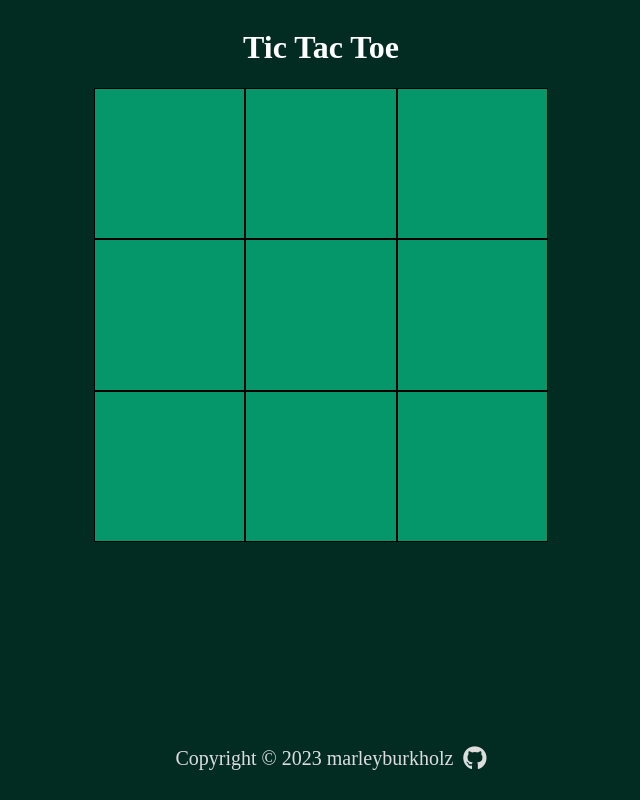
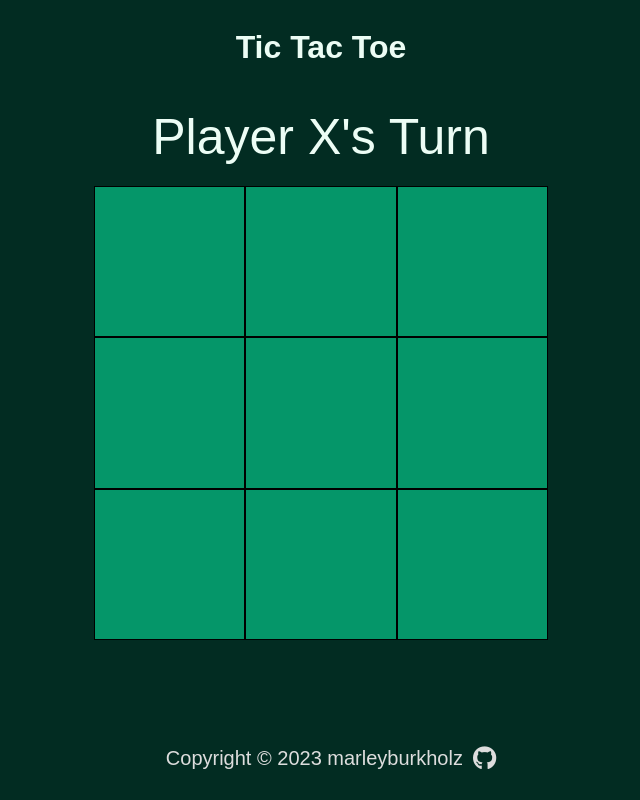
Before and after one commit to saltxd/tic-tac-toe, a plain HTML site: page index.html in a window 1280 px wide. Shown: the whole page, without its empty margins (319-959 px from the left). Drawn offline with Linux system fonts and the light colour scheme.

Commit message:
Change font color & global variables

```diff
--- a/index.html
+++ b/index.html
@@ -14,6 +14,7 @@
     <h1>Tic Tac Toe</h1>
   </header>
   <div class="main">
+    <div class="message">Player X's Turn</div>
     <div id="gameboard">
       <div class="cell"></div>
       <div class="cell"></div>
--- a/style.css
+++ b/style.css
@@ -1,6 +1,15 @@
+:root{
+    --background-color: #022c22;
+    --cell-hover-background: #34d399;
+    --cell-background-color: #059669;
+    --font-color: #ecfdf5;
+    --font: 'Poppins', sans-serif;
+}
+
 body{
-    background-color: #022c22;
-    color: white;
+    background-color: var(--background-color);
+    font-family: var(--font);
+    color: var(--font-color);
 }
 
 /* Header */
@@ -16,6 +25,12 @@ header{
     display: flex;
     justify-content: center;
     align-items: center;
+    flex-direction: column;
+}
+
+.message{
+    font-size: 50px;
+    padding: 20px 0;
 }
 
 #gameboard {
@@ -33,11 +48,11 @@ header{
     display: flex;
     justify-content: center;
     align-items: center;
-    background-color: #059669;
+    background-color: var(--cell-background-color);
   }
 
   .cell:hover {
-    background-color: #34d399;
+    background-color: var(--cell-hover-background);
   }
 
   /* Footer */
```
